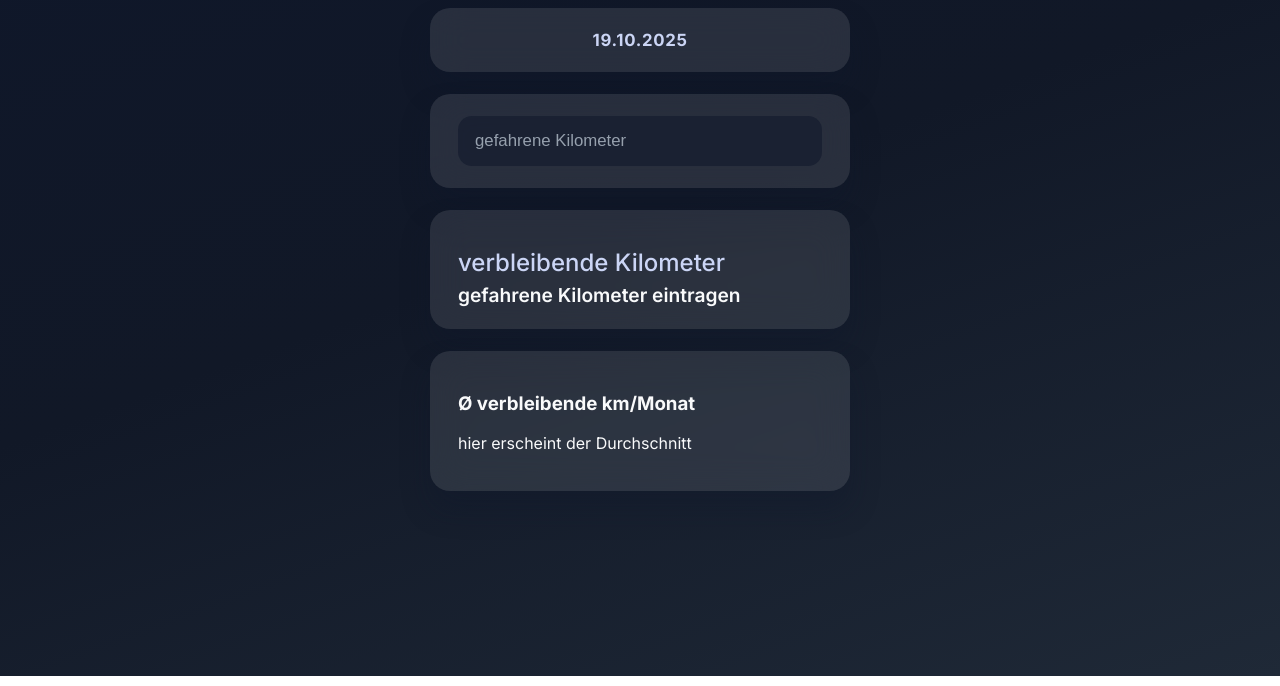
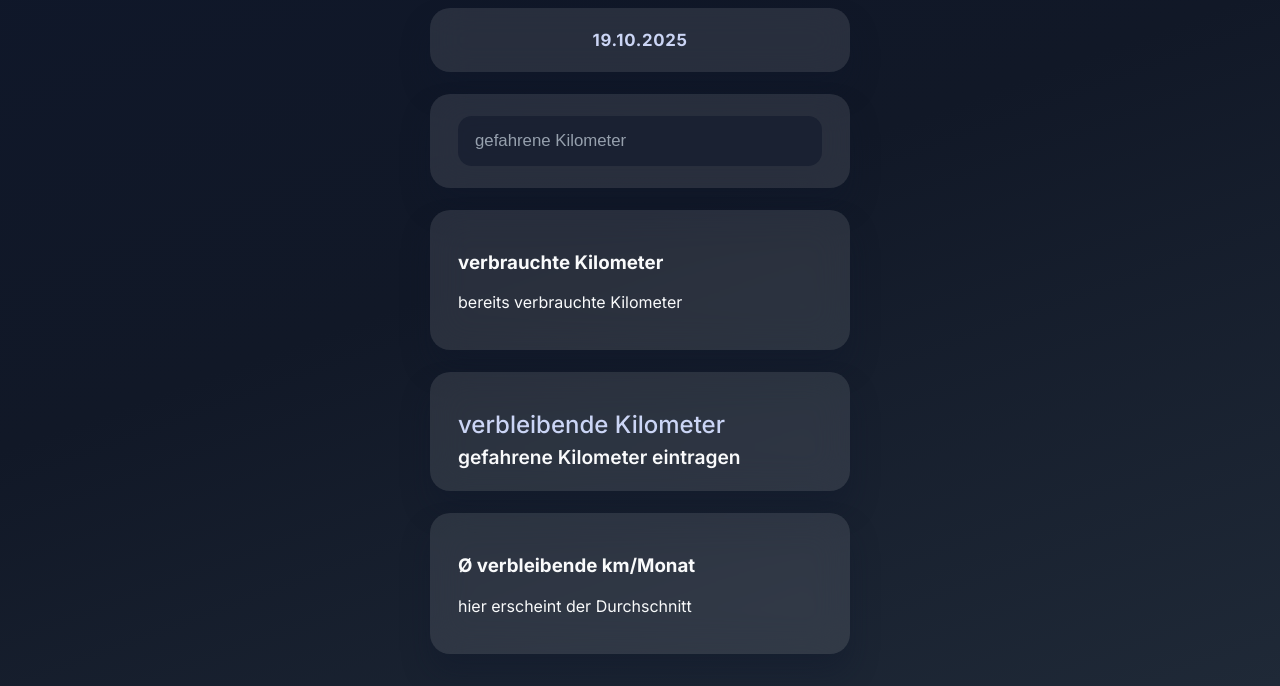
Before and after one commit to OtschoP/calculate-km-left, a plain HTML site: page index.html in a window 1280 px wide. Shown: the part 124-810 px from the top of the page. Drawn offline with Linux system fonts and the light colour scheme.

Commit message:
added drivenKilometers

```diff
--- a/index.html
+++ b/index.html
@@ -19,6 +19,9 @@
         <div id="kilometers-travelled">
             <input id="km-input" type="number" placeholder="gefahrene Kilometer">
         </div>
+        <div id="driven-km">
+
+        </div>
         <div id="remaining-kilometers">
 
         </div>
--- a/render.js
+++ b/render.js
@@ -2,6 +2,11 @@ function renderToday(){
     const html = document.getElementById('today');
     html.innerHTML = "";
     html.innerHTML = getTodayTemplate();
+}
+
+function renderDrivenKilometers(){
+    const html = document.getElementById('driven-km');
+    html.innerHTML = getDrivenKilometersTemplate();
 }
 
 function renderRemainingKilometers(){
--- a/script.js
+++ b/script.js
@@ -2,6 +2,7 @@ const today = new Date();
 const KM_TARGET = 12761;
 const END_DATE = new Date("2026-10-10");
 let kmLeft = "gefahrene Kilometer eintragen";
+let drivenKm = "bereits verbrauchte Kilometer";
 let avgKm = "hier erscheint der Durchschnitt";
 
 function init() {
@@ -13,17 +14,24 @@ function renderAll() {
     renderToday();
     renderRemainingKilometers();
     renderAverageRemainingKm();
+    renderDrivenKilometers();
 }
 
 function inputEventListener() {
     document.getElementById('km-input').addEventListener('input', () => {
         const km = parseFloat(document.getElementById('km-input').value);
         if (!Number.isNaN(km)) {
+            calculateDrivenKilometers(km);
             calculateRemainingKilometers(km);
             calculateAverageRemainingKmPerMonth();
             renderAverageRemainingKm();
         }
     });
+}
+
+function calculateDrivenKilometers(km){
+    drivenKm = km - 761;
+    renderDrivenKilometers();
 }
 
 function calculateRemainingKilometers(km){
--- a/template.js
+++ b/template.js
@@ -1,6 +1,13 @@
 function getTodayTemplate(){
     return `
     <p><b>${today.toLocaleDateString("de-DE")}</b></p>
+    `
+}
+
+function getDrivenKilometersTemplate(){
+    return `
+        <h3>verbrauchte Kilometer</h3>
+        <p>${drivenKm}</p>
     `
 }
 
```
